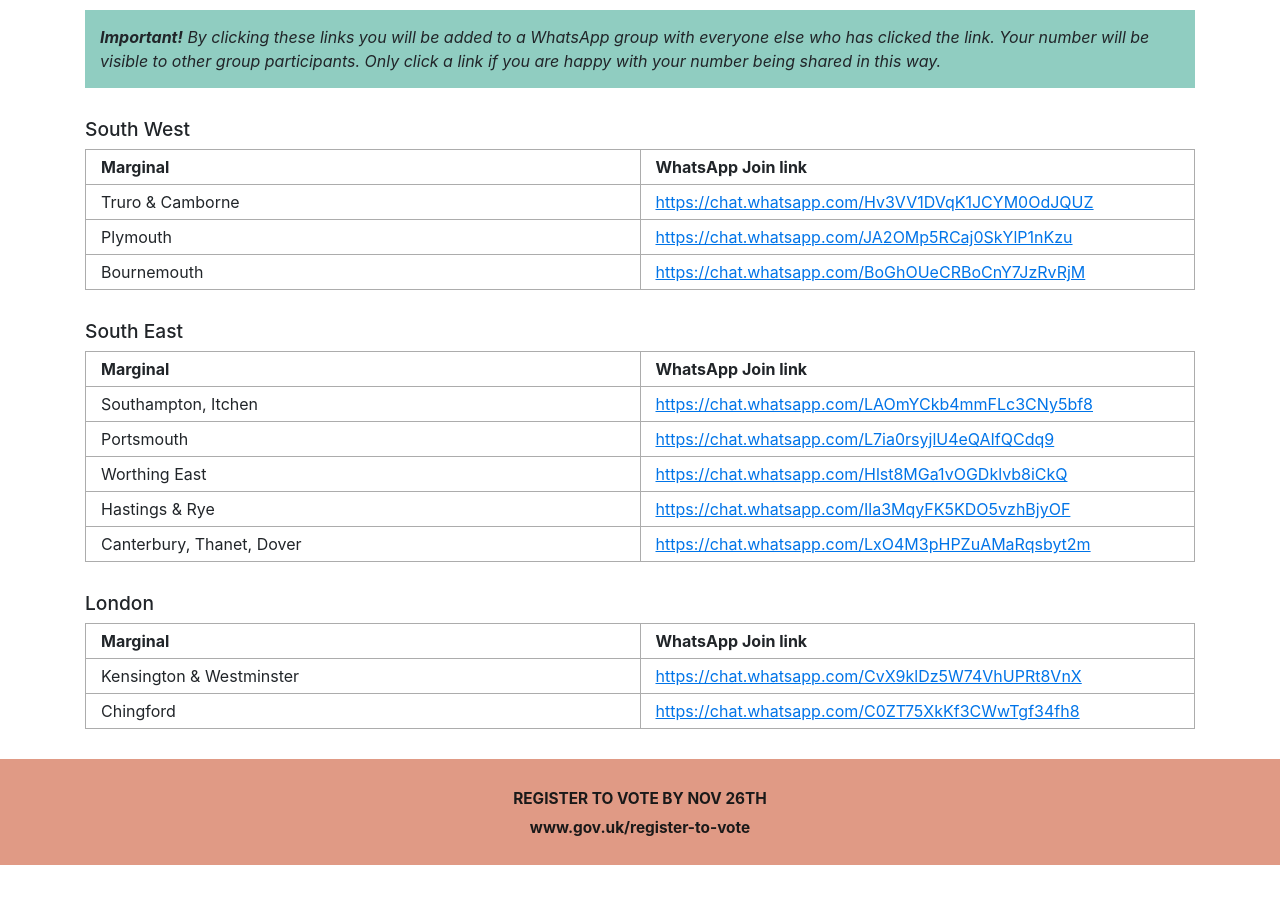
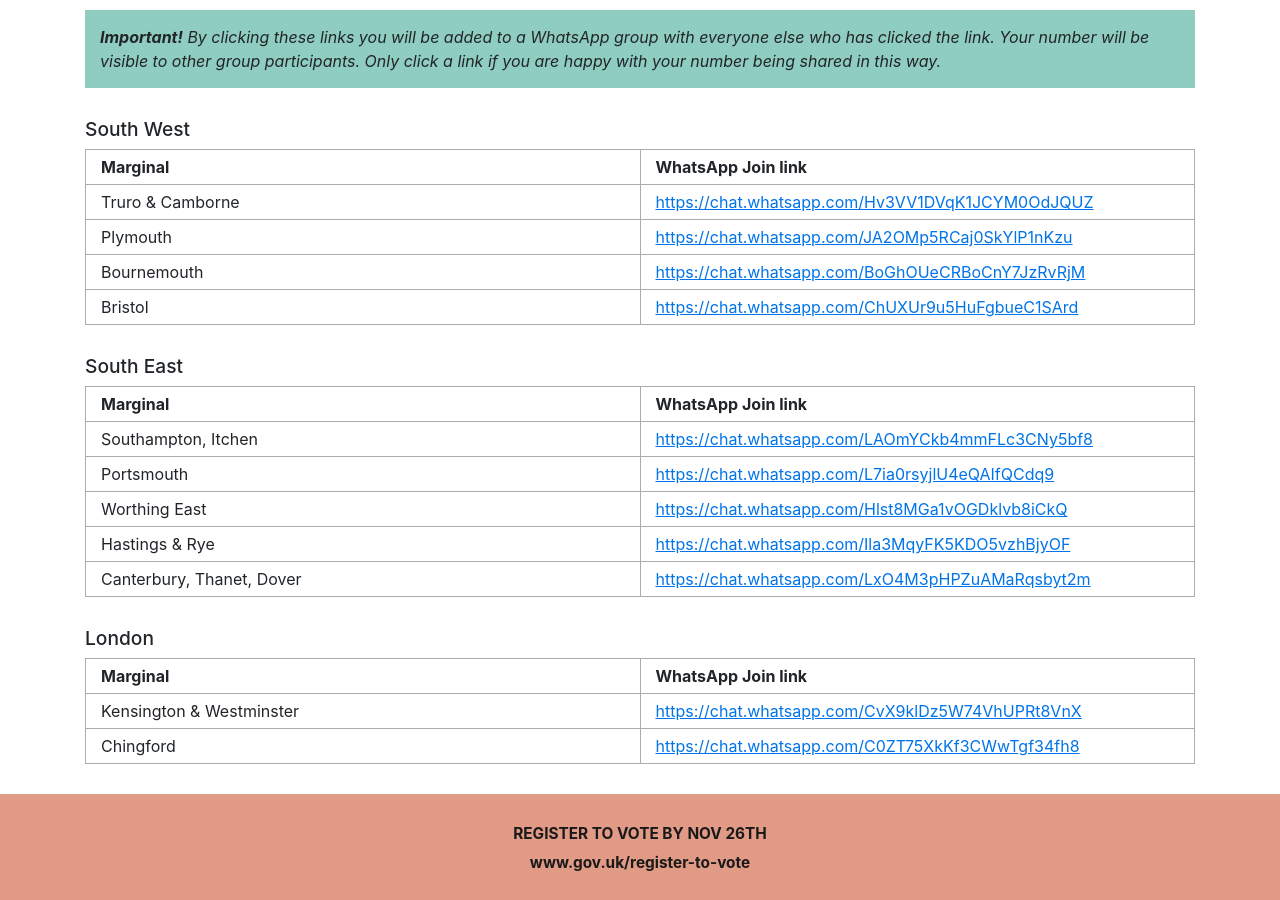
Before and after one commit to youthvoteuk/youthvoteuk2019, a Jekyll site: the page built from join-your-local-group.md, in a window 1280 px wide and 900 px high, scrolled down 596 px. Built offline with Jekyll 4.4.1, drawn with Linux system fonts in a browser that asks for light colours; before the commit the page ends 1461 px from its top, so only the background shows below that.

Commit message:
add bristol

```diff
--- a/join-your-local-group.md
+++ b/join-your-local-group.md
@@ -20,6 +20,7 @@
 | Truro & Camborne | <a href="https://chat.whatsapp.com/Hv3VV1DVqK1JCYM0OdJQUZ" target="_blank">https://chat.whatsapp.com/Hv3VV1DVqK1JCYM0OdJQUZ</a> |
 | Plymouth | <a href="https://chat.whatsapp.com/JA2OMp5RCaj0SkYlP1nKzu" target="_blank">https://chat.whatsapp.com/JA2OMp5RCaj0SkYlP1nKzu</a> |
 | Bournemouth | <a href="https://chat.whatsapp.com/BoGhOUeCRBoCnY7JzRvRjM" target="_blank">https://chat.whatsapp.com/BoGhOUeCRBoCnY7JzRvRjM</a> |
+| Bristol | <a href="https://chat.whatsapp.com/ChUXUr9u5HuFgbueC1SArd" target="_blank">https://chat.whatsapp.com/ChUXUr9u5HuFgbueC1SArd</a> |
 
 </div>
 <div class="whatsapp-table" markdown="1">
```
